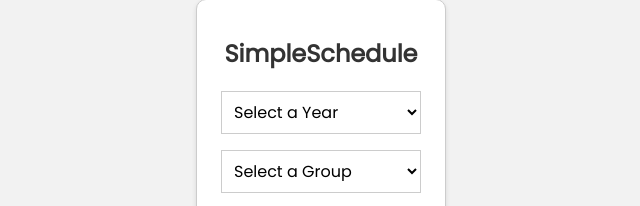
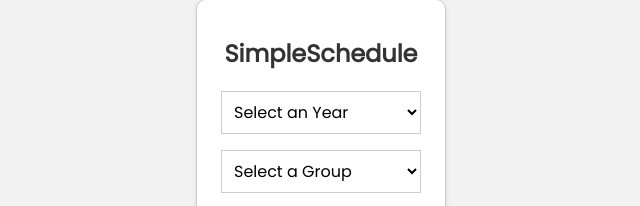
Before and after one commit to subhashhhhhh/simple-schedule, a plain HTML site: page index.html in a window 1280 px wide. Shown: the top 206 px of the page, 319-959 px from the left. Drawn offline with Linux system fonts and the light colour scheme.

Commit message:
updated index.html

```diff
--- a/index.html
+++ b/index.html
@@ -18,7 +18,7 @@
 <div class="container">
 <h1>SimpleSchedule</h1>
 <select id="year" onchange="populateGroups()">
-  <option value="">Select a Year</option>
+  <option value="">Select an Year</option>
   <option value="1">1st Year</option>
   <option value="2">2nd Year</option>
 </select>
```
